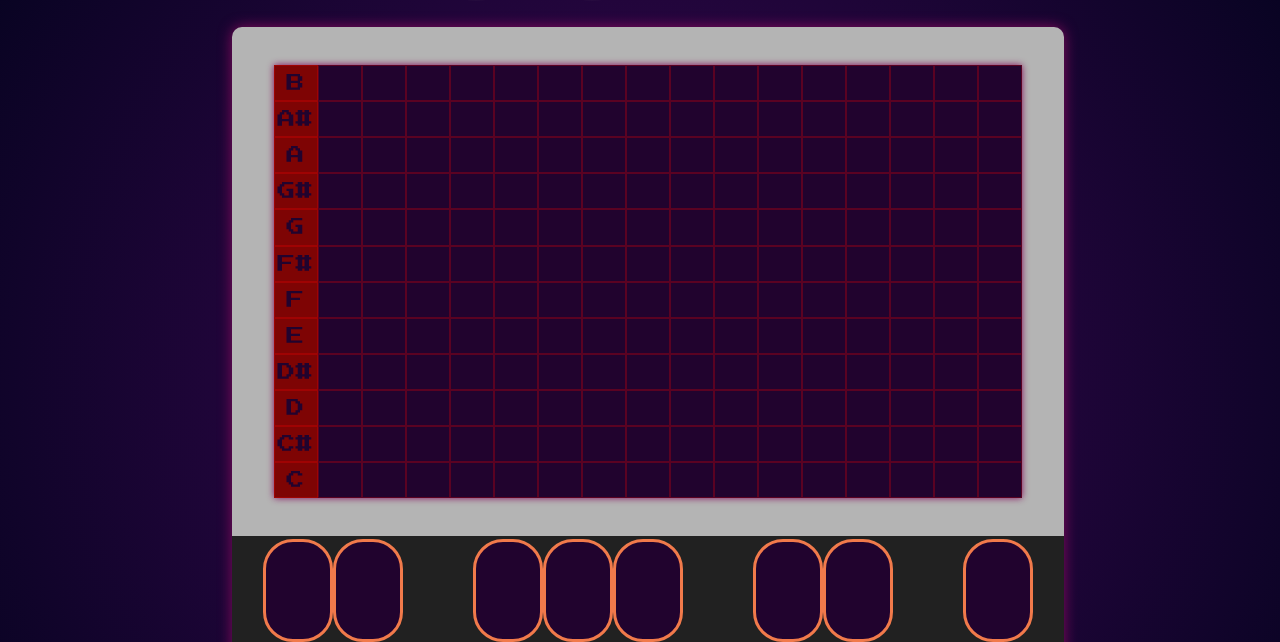
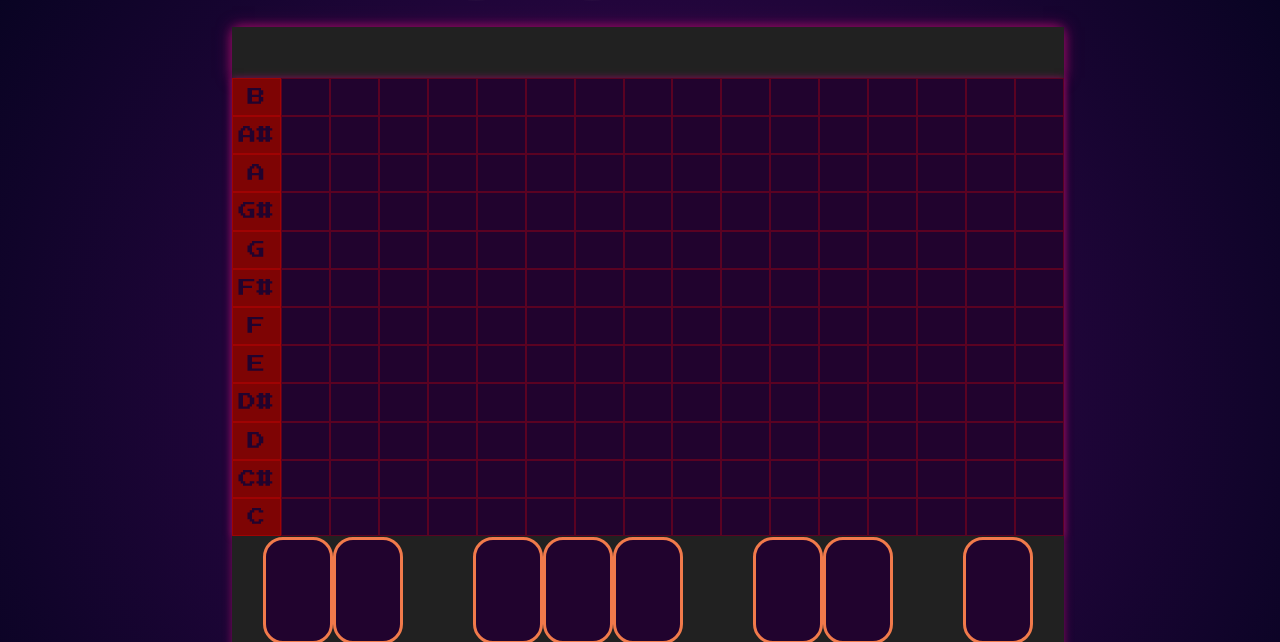
Before and after one commit to Zaldana/beat-box, a plain HTML site: page index.html in a window 1280 px wide. Both pictures are taken after a click on the picture 822 px from the left and 100 px from the top of the page. Shown: the part 153-795 px from the top of the page. Drawn offline with nearby package versions, Linux system fonts and the light colour scheme.

Commit message:
nightly build

```diff
--- a/index.html
+++ b/index.html
@@ -1116,6 +1116,7 @@
                         </div>
                     </div>
                 </div>
+                <div class="seq-button-row"></div>
             </div>
 
             <div class="keys-row-one">
--- a/styles.css
+++ b/styles.css
@@ -277,31 +277,37 @@ h5 {
     flex-direction: column;
     background-color: #b4b4b4;
     border-radius: 10px;
-    box-shadow: 0 0 14px rgb(133, 10, 92);
+    box-shadow: 0 0 10px rgb(133, 10, 92);
 }
 
 .sequencer-row {
     height: 70%;
     width: 100%;
     display: flex;
+    flex-direction: column-reverse;
     justify-content: center;
     align-items: center;
 }
 
 .sequencer {
-    height: 85%;
-    width: 90%;
+    height: 90%;
+    width: 100%;
     background-color: rgb(33, 3, 46);
-    border-radius: 1px;
     box-shadow: 0 0 7px rgb(133, 10, 92);
     display: flex;
     flex-direction: column-reverse;
-    justify-content: space-around;
     color: rgb(255, 8, 0);
-    text-align: center;
     text-transform: uppercase;
     font-family: 'Press Start 2P', cursive;
     font-size: 30px;
+}
+
+
+.seq-button-row {
+    height: 10%;
+    width: 100%;
+    box-shadow: 0 0 14px rgb(133, 10, 92);
+    background-color: rgb(33, 33, 33);
 }
 
 .synth-row {
@@ -344,13 +350,14 @@ h5 {
 }
 
 .key-container {
-    height: 95%;
+    height: 98%;
     width: 70px;
     background-color: rgb(70, 70, 70);
     border: 4px cyan solid;
     border-radius: 5px;
     cursor: pointer;
-    border-radius: 30px;
+    border-radius: 20px;
+    position: relative;
 }
 
 .key-container:hover {
@@ -360,6 +367,8 @@ h5 {
 .key-container.black {
     border: 3px rgb(241, 122, 75) solid;
     background-color: rgb(33, 3, 46);
+    z-index: 1;
+    margin: 0;
 }
 
 .key-container.black:hover {
```
